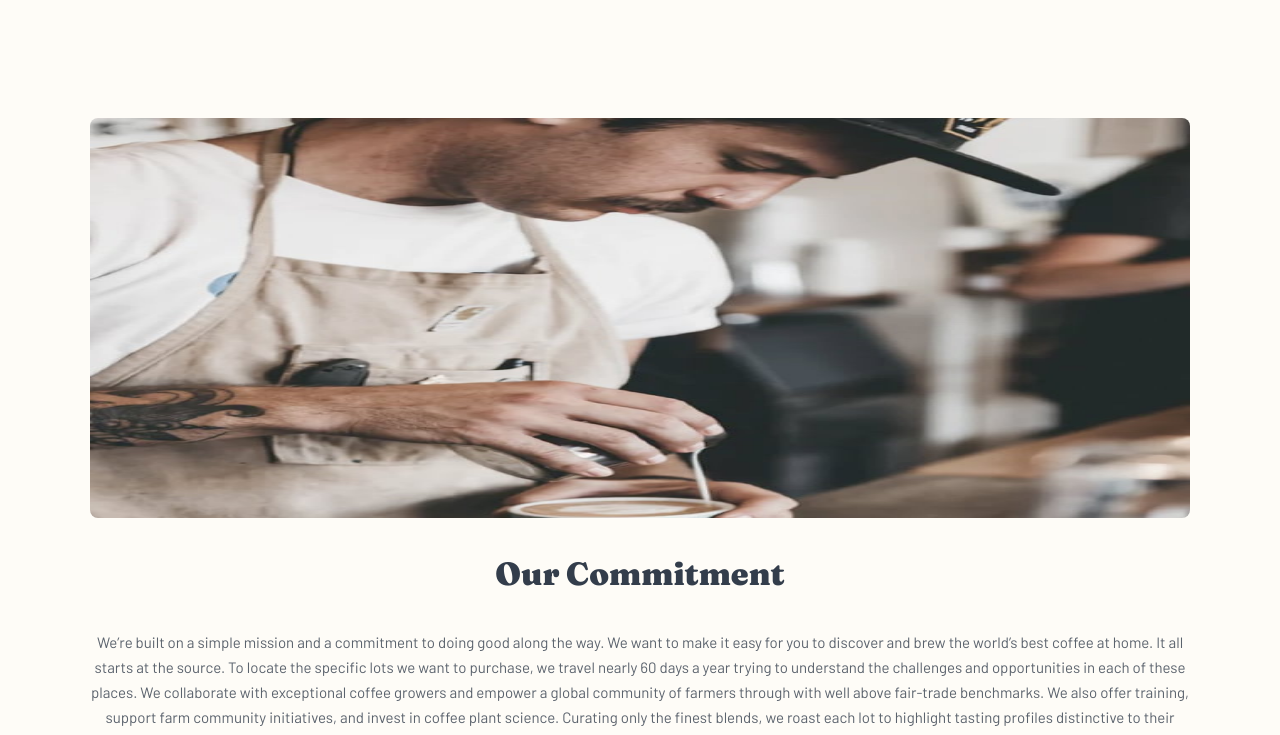
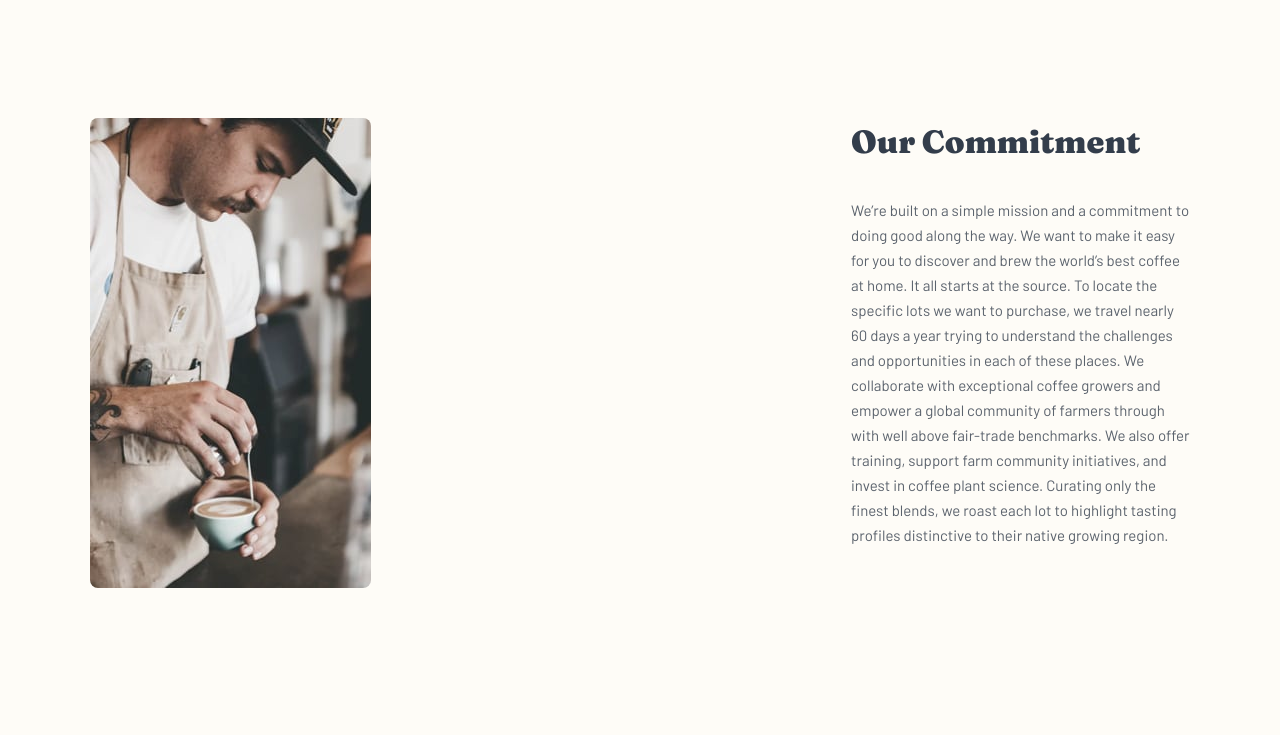
Before and after one commit to gabrielmorandi/Coffeeroasters-Subscription-Site, a React (Vite) app in the folder COFEEROASTERS/: page /about in a window 1280 px wide. Shown: the part 510-1245 px from the top of the page. Built offline with nearby package versions, Linux system fonts and the light colour scheme.

Commit message:
feature: commitment section for tablet version

```diff
--- a/COFEEROASTERS/src/css/index.css
+++ b/COFEEROASTERS/src/css/index.css
@@ -478,7 +478,7 @@ main #how .container-flex .how-header h2 {
 }
 main #how .container-flex .how-header .items {
   display: none;
-  gap: 12.62rem;
+  gap: 13.5rem;
   position: relative;
   display: flex;
   max-width: min-content;
@@ -589,19 +589,45 @@ main #commitment .container-flex .our {
   flex-direction: column;
   gap: 2rem;
 }
-main #commitment .container-flex .our > img {
+@media (min-width: 768px) {
+  main #commitment .container-flex .our {
+    flex-direction: row;
+    justify-content: space-between;
+  }
+}
+main #commitment .container-flex .our picture {
+  display: flex;
+}
+main #commitment .container-flex .our picture img {
   width: 100%;
   height: 25rem;
   border-radius: 0.5rem;
   background-size: cover;
 }
-main #commitment .container-flex .our h2 {
+@media (min-width: 768px) {
+  main #commitment .container-flex .our picture img {
+    width: 17.5625rem;
+    height: 29.375rem;
+  }
+}
+main #commitment .container-flex .our .our-content {
+  display: flex;
+  flex-direction: column;
+  gap: 2rem;
+}
+main #commitment .container-flex .our .our-content h2 {
   color: #333D4B;
   text-align: center;
   font-family: Fraunces;
   font-size: 2rem;
   font-weight: 900;
   line-height: 3rem;
+}
+@media (min-width: 768px) {
+  main #commitment .container-flex .our .our-content h2 {
+    max-width: 21.1875rem;
+    text-align: left;
+  }
 }
 main #commitment .container-flex .our p {
   color: #333D4B;
@@ -611,6 +637,12 @@ main #commitment .container-flex .our p {
   font-weight: 400;
   line-height: 1.5625rem;
   opacity: 0.8000000119;
+}
+@media (min-width: 768px) {
+  main #commitment .container-flex .our p {
+    max-width: 21.1875rem;
+    text-align: left;
+  }
 }
 main #quality {
   width: 100%;
--- a/COFEEROASTERS/src/pages/About.jsx
+++ b/COFEEROASTERS/src/pages/About.jsx
@@ -1,16 +1,14 @@
 import React from "react"
 
 import Header from "../components/Header"
+import Footer from "../components/Footer"
 
-import LogoWhite from "../assets/shared/desktop/logo-white.svg"
 import Commitment from "../assets/about/mobile/image-commitment.jpg"
+import CommitmentTablet from "../assets/about/tablet/image-commitment.jpg"
 import Quality from "../assets/about/mobile/image-quality.jpg"
 import UK from "../assets/about/desktop/illustration-uk.svg"
 import Australia from "../assets/about/desktop/illustration-australia.svg"
 import Canada from "../assets/about/desktop/illustration-canada.svg"
-import Facebook from "../assets/shared/desktop/icon-facebook.svg"
-import Twitter from "../assets/shared/desktop/icon-twitter.svg"
-import Instagram from "../assets/shared/desktop/icon-instagram.svg"
 
 function AboutPage() {
   return (
@@ -20,22 +18,27 @@ function AboutPage() {
         <section id="commitment">
           <div className="container-flex">
             <div className="our">
+              <picture>
+                <source srcset={CommitmentTablet} media="(min-width: 768px)" />
                 <img src={Commitment} alt="Our commitment" />
+              </picture>
+              <div className="our-content">
                 <h2>Our Commitment</h2>
                 <p>
                   We’re built on a simple mission and a commitment to doing good
                   along the way. We want to make it easy for you to discover and
                   brew the world’s best coffee at home. It all starts at the
                   source. To locate the specific lots we want to purchase, we
-                travel nearly 60 days a year trying to understand the challenges
-                and opportunities in each of these places. We collaborate with
-                exceptional coffee growers and empower a global community of
-                farmers through with well above fair-trade benchmarks. We also
-                offer training, support farm community initiatives, and invest
-                in coffee plant science. Curating only the finest blends, we
-                roast each lot to highlight tasting profiles distinctive to
-                their native growing region.
+                  travel nearly 60 days a year trying to understand the
+                  challenges and opportunities in each of these places. We
+                  collaborate with exceptional coffee growers and empower a
+                  global community of farmers through with well above fair-trade
+                  benchmarks. We also offer training, support farm community
+                  initiatives, and invest in coffee plant science. Curating only
+                  the finest blends, we roast each lot to highlight tasting
+                  profiles distinctive to their native growing region.
                 </p>
+              </div>
             </div>
             <div className="quality"></div>
           </div>
@@ -90,29 +93,7 @@ function AboutPage() {
           </div>
         </section>
       </main>
-      <footer>
-        <div className="container-flex">
-          <div className="logo">
-            <img src={LogoWhite} alt="Coffeeroasters" />
-          </div>
-          <div className="menu">
-            <a href="#">Home</a>
-            <a href="#">About Us</a>
-            <a href="#">Create Your Plan</a>
-          </div>
-          <div className="socials">
-            <a href="#">
-              <img src={Facebook} alt="Facebook" />
-            </a>
-            <a href="#">
-              <img src={Twitter} alt="Twitter" />
-            </a>
-            <a href="#">
-              <img src={Instagram} alt="Instagram" />
-            </a>
-          </div>
-        </div>
-      </footer>
+      <Footer />
     </>
   )
 }
--- a/COFEEROASTERS/src/sass/components/main.sass
+++ b/COFEEROASTERS/src/sass/components/main.sass
@@ -207,7 +207,7 @@ main
             text-align: left
         .items
           display: none
-          gap: 12.62rem
+          gap: 13.5rem
           position: relative
           display: flex
           max-width: min-content
@@ -287,18 +287,33 @@ main
         display: flex
         flex-direction: column
         gap: 2rem
-        > img
-          width: 100%
-          height: 25rem
-          border-radius: .5rem
-          background-size: cover
-        h2
-          color: v.$grey-blue
-          text-align: center
-          font-family: Fraunces
-          font-size: 2rem
-          font-weight: 900
-          line-height: 3rem
+        @include m.tablet()
+          flex-direction: row
+          justify-content: space-between
+        picture
+          display: flex
+          img
+            width: 100%
+            height: 25rem
+            border-radius: .5rem
+            background-size: cover
+            @include m.tablet()
+              width: 17.5625rem
+              height: 29.375rem
+        .our-content
+          display: flex
+          flex-direction: column
+          gap: 2rem
+          h2
+            color: v.$grey-blue
+            text-align: center
+            font-family: Fraunces
+            font-size: 2rem
+            font-weight: 900
+            line-height: 3rem
+            @include m.tablet()
+              max-width: 21.1875rem
+              text-align: left
         p
           color: #333D4B
           text-align: center
@@ -307,6 +322,9 @@ main
           font-weight: 400
           line-height: 1.5625rem
           opacity: 0.800000011920929
+          @include m.tablet()
+            max-width: 21.1875rem
+            text-align: left
   #quality
     width: 100%
     display: grid
```
Also changed, not shown: 1 other file (tests, documents, lock files or other folders). Lines whose indentation alone changed are shown as unchanged.
